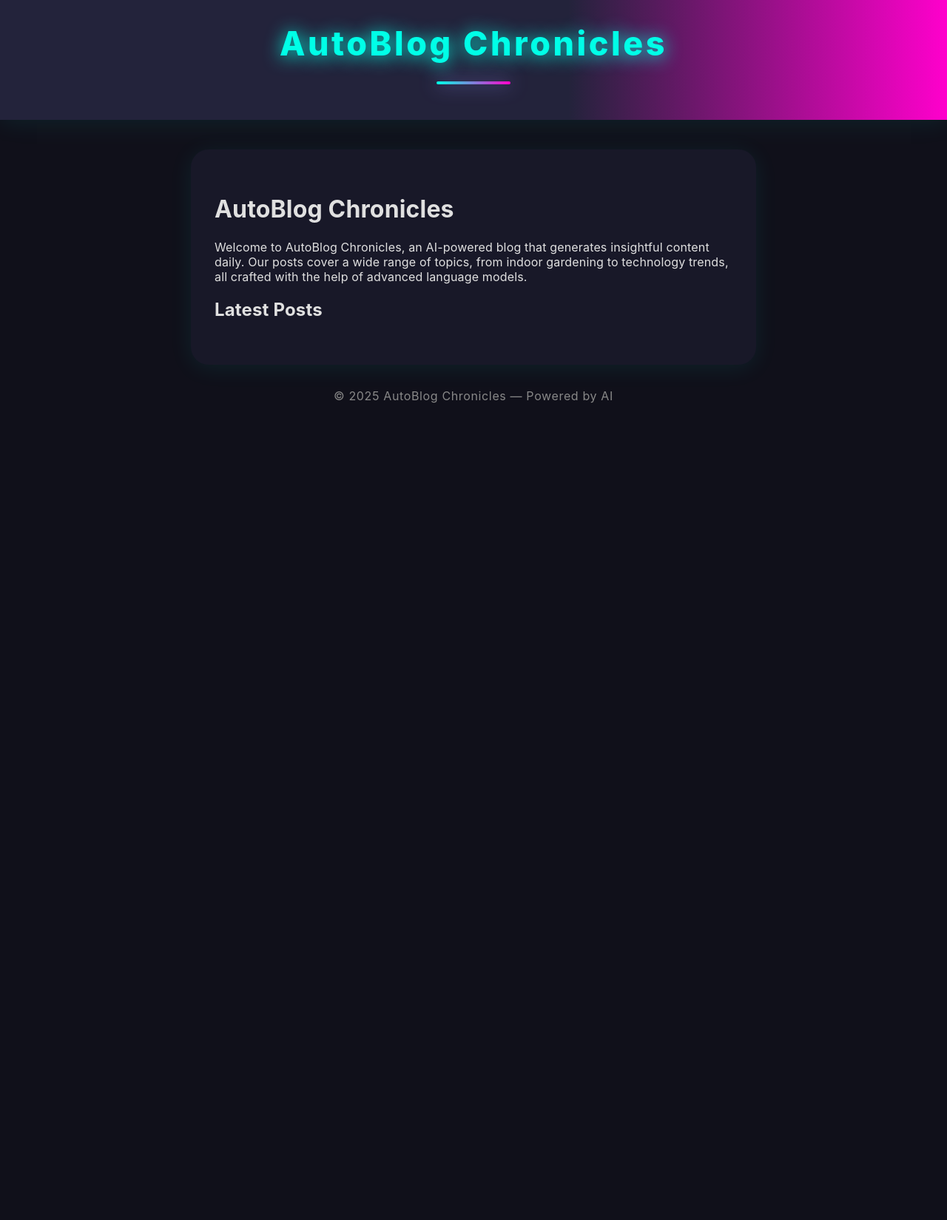
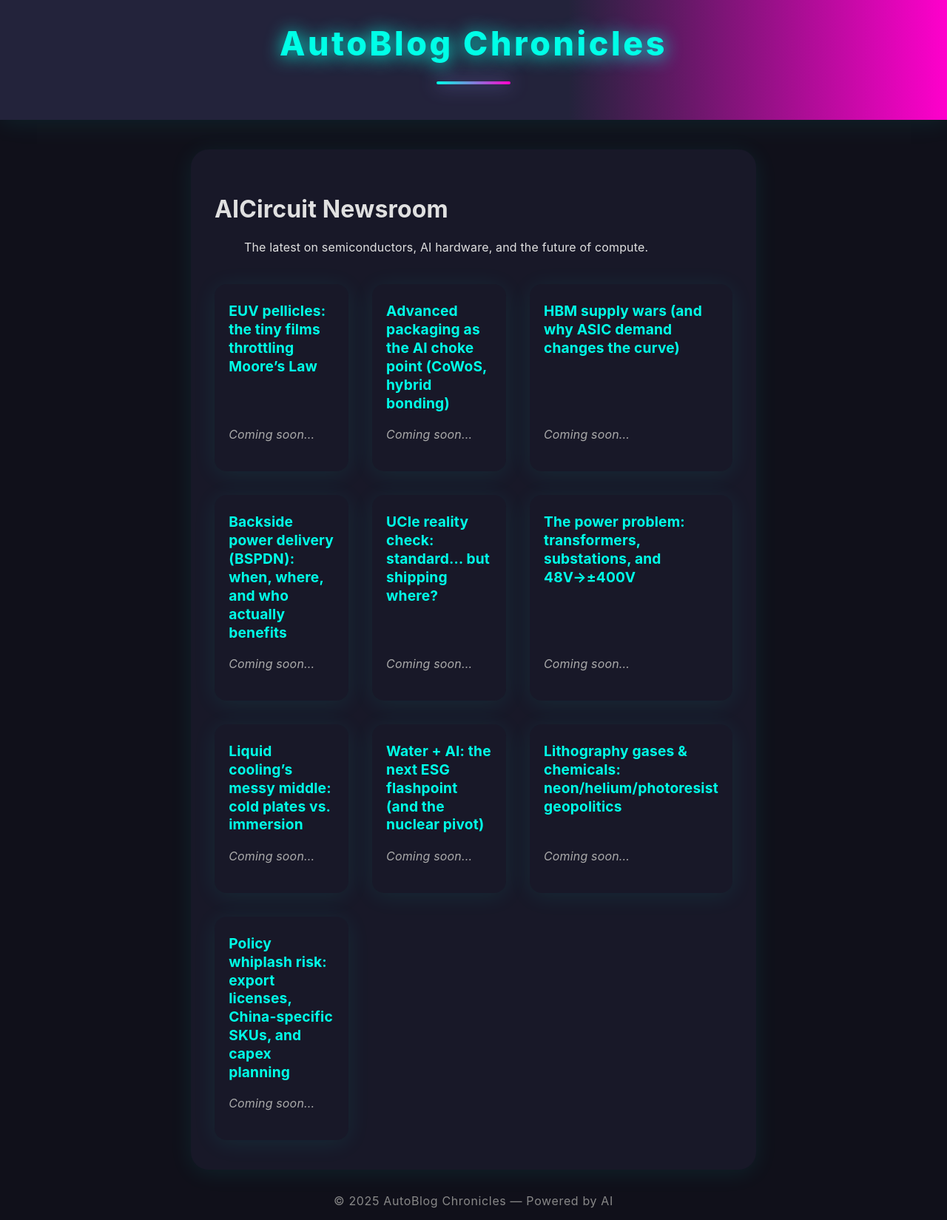
Before and after one commit to hankthevc/AICircuit-Project, a Jekyll site: the page built from index.md, in a window 1280 px wide. Shown: the whole page at 74% size. Built offline with Jekyll 4.4.1, drawn with Linux system fonts in a browser that asks for light colours; before the commit the page ends 900 px from its top, so only the background shows below that.

Commit message:
News site layout: add topic placeholders and responsive grid styling

```diff
--- a/_layouts/default.html
+++ b/_layouts/default.html
@@ -7,6 +7,50 @@
   <script async src="https://pagead2.googlesyndication.com/pagead/js/adsbygoogle.js?client=ca-pub-5500691350583798"
      crossorigin="anonymous"></script>
   <style>
+    .news-grid {
+      display: grid;
+      grid-template-columns: 1fr;
+      gap: 2rem;
+      margin-top: 2.5rem;
+    }
+    @media (min-width: 600px) {
+      .news-grid {
+        grid-template-columns: 1fr 1fr;
+      }
+    }
+    @media (min-width: 1000px) {
+      .news-grid {
+        grid-template-columns: 1fr 1fr 1fr;
+      }
+    }
+    .news-item {
+      background: var(--card);
+      border-radius: 1rem;
+      box-shadow: var(--shadow);
+      padding: 1.5rem 1.2rem;
+      display: flex;
+      flex-direction: column;
+      justify-content: space-between;
+      min-height: 160px;
+      transition: transform 0.15s, box-shadow 0.15s;
+    }
+    .news-item:hover {
+      transform: translateY(-6px) scale(1.02);
+      box-shadow: 0 8px 32px 0 var(--primary);
+    }
+    .news-item h2 {
+      font-size: 1.2rem;
+      color: var(--primary);
+      margin: 0 0 0.7rem 0;
+      font-weight: 700;
+      line-height: 1.3;
+    }
+    .news-item .placeholder {
+      color: #aaa;
+      font-size: 1rem;
+      font-style: italic;
+      margin-top: 0.5rem;
+    }
     :root {
       --primary: #00ffe7;
       --secondary: #1a1a2e;
--- a/index.md
+++ b/index.md
@@ -3,12 +3,50 @@ layout: default
 title: Home
 ---
 
-# AutoBlog Chronicles
 
-Welcome to AutoBlog Chronicles, an AI-powered blog that generates insightful content daily. Our posts cover a wide range of topics, from indoor gardening to technology trends, all crafted with the help of advanced language models.
+# AICircuit Newsroom
 
-## Latest Posts
+> The latest on semiconductors, AI hardware, and the future of compute.
 
-{% for post in site.posts limit:5 %}
-- [{{ post.title }}]({{ post.url }}) - {{ post.date | date: "%B %d, %Y" }}
-{% endfor %}
+<div class="news-grid">
+	<div class="news-item">
+		<h2>EUV pellicles: the tiny films throttling Moore’s Law</h2>
+		<p class="placeholder">Coming soon...</p>
+	</div>
+	<div class="news-item">
+		<h2>Advanced packaging as the AI choke point (CoWoS, hybrid bonding)</h2>
+		<p class="placeholder">Coming soon...</p>
+	</div>
+	<div class="news-item">
+		<h2>HBM supply wars (and why ASIC demand changes the curve)</h2>
+		<p class="placeholder">Coming soon...</p>
+	</div>
+	<div class="news-item">
+		<h2>Backside power delivery (BSPDN): when, where, and who actually benefits</h2>
+		<p class="placeholder">Coming soon...</p>
+	</div>
+	<div class="news-item">
+		<h2>UCIe reality check: standard… but shipping where?</h2>
+		<p class="placeholder">Coming soon...</p>
+	</div>
+	<div class="news-item">
+		<h2>The power problem: transformers, substations, and 48V→±400V</h2>
+		<p class="placeholder">Coming soon...</p>
+	</div>
+	<div class="news-item">
+		<h2>Liquid cooling’s messy middle: cold plates vs. immersion</h2>
+		<p class="placeholder">Coming soon...</p>
+	</div>
+	<div class="news-item">
+		<h2>Water + AI: the next ESG flashpoint (and the nuclear pivot)</h2>
+		<p class="placeholder">Coming soon...</p>
+	</div>
+	<div class="news-item">
+		<h2>Lithography gases & chemicals: neon/helium/photoresist geopolitics</h2>
+		<p class="placeholder">Coming soon...</p>
+	</div>
+	<div class="news-item">
+		<h2>Policy whiplash risk: export licenses, China-specific SKUs, and capex planning</h2>
+		<p class="placeholder">Coming soon...</p>
+	</div>
+</div>
```
